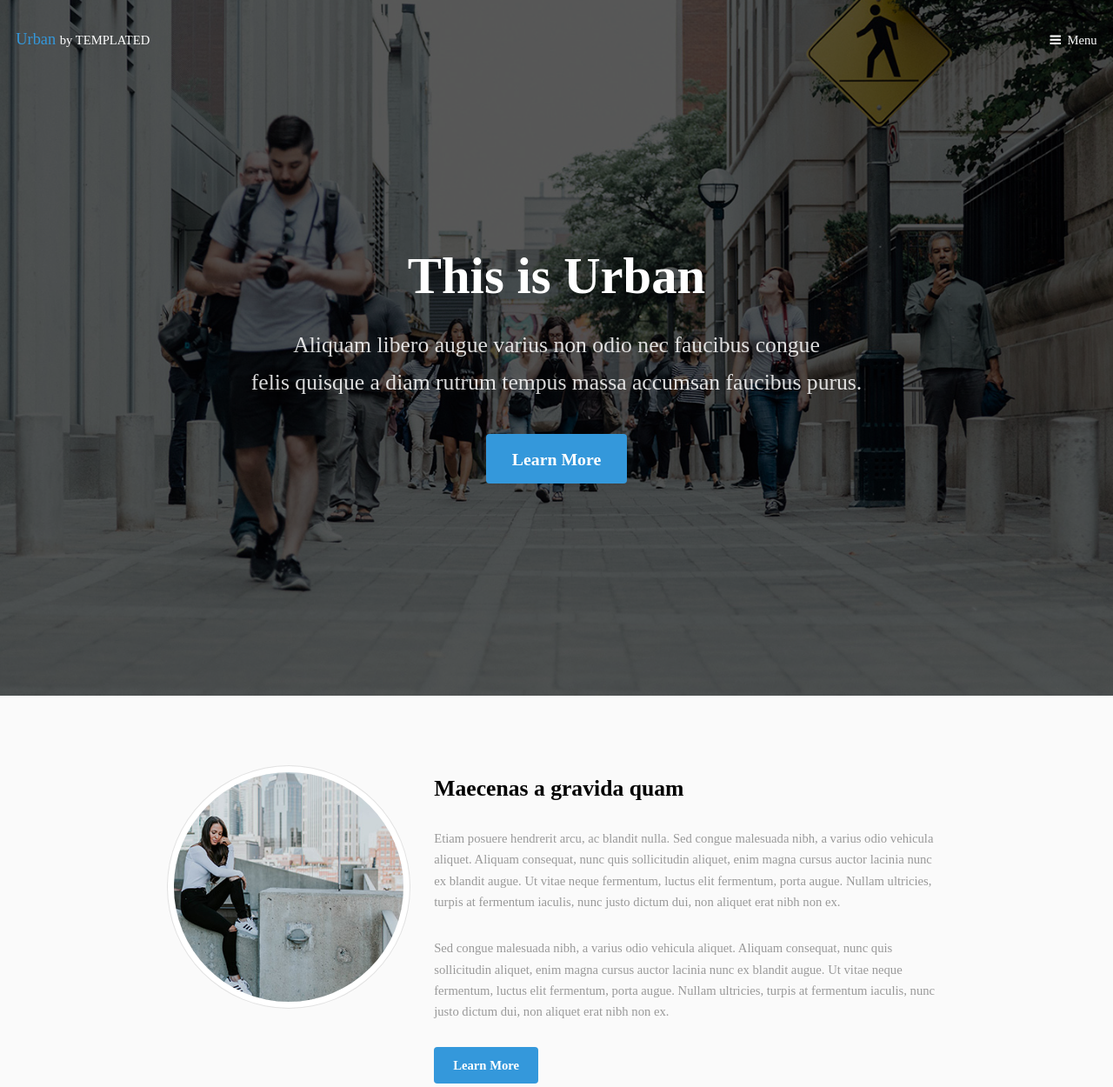
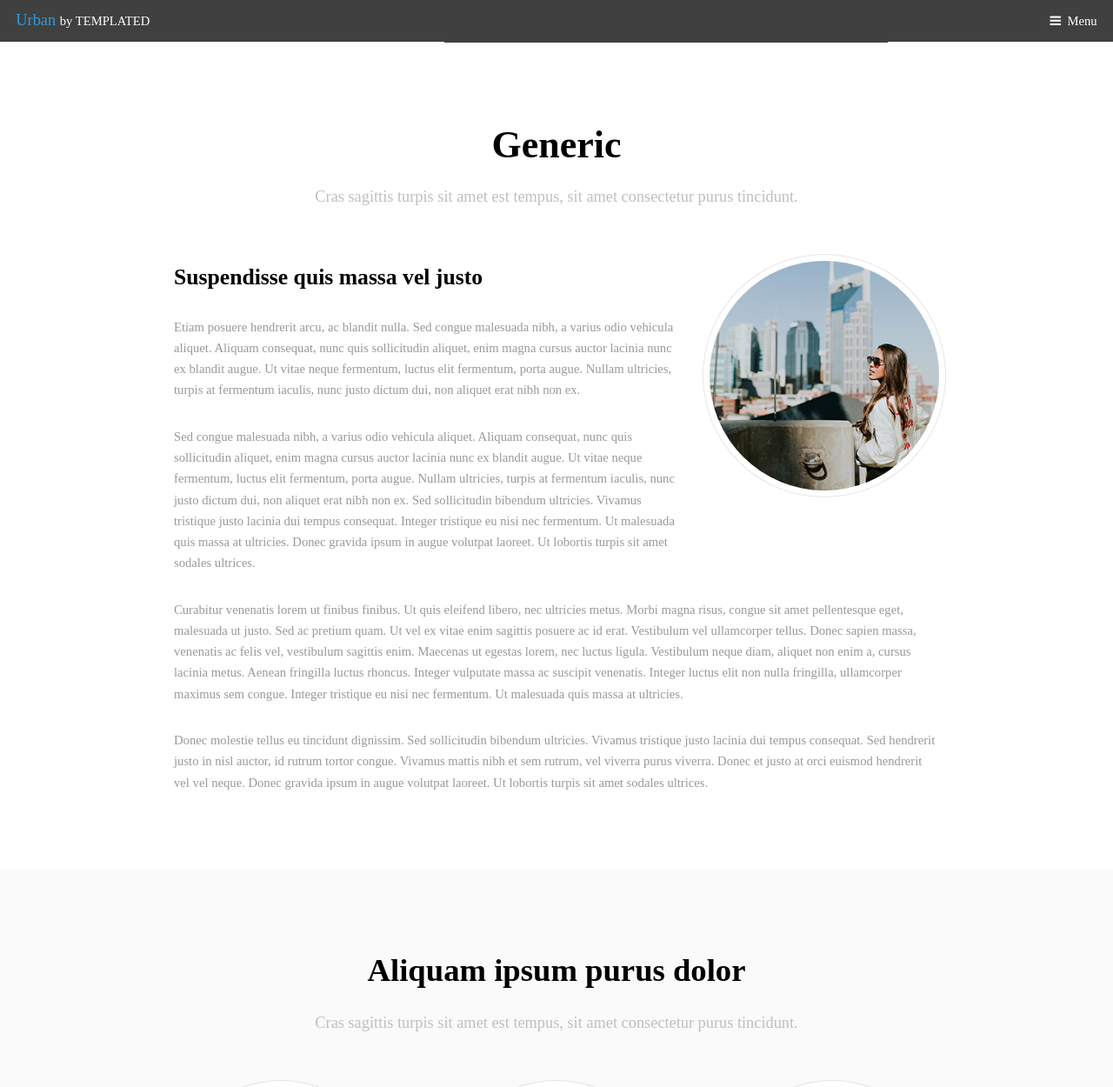
Before and after one commit to webmobic/webmobic.github.io, a plain HTML site: page index.html in a window 1280 px wide. Shown: the top 1250 px of the page at 87% size. Drawn offline with Linux system fonts and the light colour scheme; a web font is replaced by a local one.

Commit message:
Change 1.2

```diff
--- a/index.html
+++ b/index.html
@@ -6,15 +6,15 @@
 -->
 <html>
 	<head>
-		<title>WebmobicTech</title>
+		<title>Generic - Urban by TEMPLATED</title>
 		<meta charset="utf-8" />
 		<meta name="viewport" content="width=device-width, initial-scale=1" />
 		<link rel="stylesheet" href="assets/css/main.css" />
 	</head>
-	<body>
+	<body class="subpage">
 
 		<!-- Header -->
-			<header id="header" class="alt">
+			<header id="header">
 				<div class="logo"><a href="index.html">Urban <span>by TEMPLATED</span></a></div>
 				<a href="#menu">Menu</a>
 			</header>
@@ -28,49 +28,21 @@
 				</ul>
 			</nav>
 
-		<!-- Banner -->
-			<section id="banner">
-				<div class="inner">
-					<header>
-						<h1>This is Urban</h1>
-						<p>Aliquam libero augue varius non odio nec faucibus congue<br />felis quisque a diam rutrum tempus massa accumsan faucibus purus.</p>
-					</header>
-					<a href="#main" class="button big scrolly">Learn More</a>
-				</div>
-			</section>
-
 		<!-- Main -->
 			<div id="main">
 
 				<!-- Section -->
-					<section class="wrapper style1">
+					<section class="wrapper">
 						<div class="inner">
-							<!-- 2 Columns -->
-								<div class="flex flex-2">
-									<div class="col col1">
-										<div class="image round fit">
-											<a href="generic.html" class="link"><img src="images/pic01.jpg" alt="" /></a>
-										</div>
-									</div>
-									<div class="col col2">
-										<h3>Maecenas a gravida quam</h3>
-										<p>Etiam posuere hendrerit arcu, ac blandit nulla. Sed congue malesuada nibh, a varius odio vehicula aliquet. Aliquam consequat, nunc quis sollicitudin aliquet, enim magna cursus auctor lacinia nunc ex blandit augue. Ut vitae neque fermentum, luctus elit fermentum, porta augue. Nullam ultricies, turpis at fermentum iaculis, nunc justo dictum dui, non aliquet erat nibh non ex.</p>
-										<p>Sed congue malesuada nibh, a varius odio vehicula aliquet. Aliquam consequat, nunc quis sollicitudin aliquet, enim magna cursus auctor lacinia nunc ex blandit augue. Ut vitae neque fermentum, luctus elit fermentum, porta augue. Nullam ultricies, turpis at fermentum iaculis, nunc justo dictum dui, non aliquet erat nibh non ex. </p>
-										<a href="#" class="button">Learn More</a>
-									</div>
-								</div>
-						</div>
-					</section>
-
-				<!-- Section -->
-					<section class="wrapper style2">
-						<div class="inner">
+							<header class="align-center">
+								<h1>Generic</h1>
+								<p>Cras sagittis turpis sit amet est tempus, sit amet consectetur purus tincidunt.</p>
+							</header>
 							<div class="flex flex-2">
 								<div class="col col2">
 									<h3>Suspendisse quis massa vel justo</h3>
 									<p>Etiam posuere hendrerit arcu, ac blandit nulla. Sed congue malesuada nibh, a varius odio vehicula aliquet. Aliquam consequat, nunc quis sollicitudin aliquet, enim magna cursus auctor lacinia nunc ex blandit augue. Ut vitae neque fermentum, luctus elit fermentum, porta augue. Nullam ultricies, turpis at fermentum iaculis, nunc justo dictum dui, non aliquet erat nibh non ex.</p>
-									<p>Sed congue malesuada nibh, a varius odio vehicula aliquet. Aliquam consequat, nunc quis sollicitudin aliquet, enim magna cursus auctor lacinia nunc ex blandit augue. Ut vitae neque fermentum, luctus elit fermentum, porta augue. Nullam ultricies, turpis at fermentum iaculis, nunc justo dictum dui, non aliquet erat nibh non ex. </p>
-									<a href="#" class="button">Learn More</a>
+									<p>Sed congue malesuada nibh, a varius odio vehicula aliquet. Aliquam consequat, nunc quis sollicitudin aliquet, enim magna cursus auctor lacinia nunc ex blandit augue. Ut vitae neque fermentum, luctus elit fermentum, porta augue. Nullam ultricies, turpis at fermentum iaculis, nunc justo dictum dui, non aliquet erat nibh non ex. Sed sollicitudin bibendum ultricies. Vivamus tristique justo lacinia dui tempus consequat. Integer tristique eu nisi nec fermentum. Ut malesuada quis massa at ultricies. Donec gravida ipsum in augue volutpat laoreet. Ut lobortis turpis sit amet sodales ultrices.</p>
 								</div>
 								<div class="col col1 first">
 									<div class="image round fit">
@@ -78,6 +50,8 @@
 									</div>
 								</div>
 							</div>
+							<p>Curabitur venenatis lorem ut finibus finibus. Ut quis eleifend libero, nec ultricies metus. Morbi magna risus, congue sit amet pellentesque eget, malesuada ut justo. Sed ac pretium quam. Ut vel ex vitae enim sagittis posuere ac id erat. Vestibulum vel ullamcorper tellus. Donec sapien massa, venenatis ac felis vel, vestibulum sagittis enim. Maecenas ut egestas lorem, nec luctus ligula. Vestibulum neque diam, aliquet non enim a, cursus lacinia metus. Aenean fringilla luctus rhoncus. Integer vulputate massa ac suscipit venenatis. Integer luctus elit non nulla fringilla, ullamcorper maximus sem congue. Integer tristique eu nisi nec fermentum. Ut malesuada quis massa at ultricies.</p>
+							<p>Donec molestie tellus eu tincidunt dignissim. Sed sollicitudin bibendum ultricies. Vivamus tristique justo lacinia dui tempus consequat. Sed hendrerit justo in nisl auctor, id rutrum tortor congue. Vivamus mattis nibh et sem rutrum, vel viverra purus viverra. Donec et justo at orci euismod hendrerit vel vel neque. Donec gravida ipsum in augue volutpat laoreet. Ut lobortis turpis sit amet sodales ultrices.</p>
 						</div>
 					</section>
 
```
